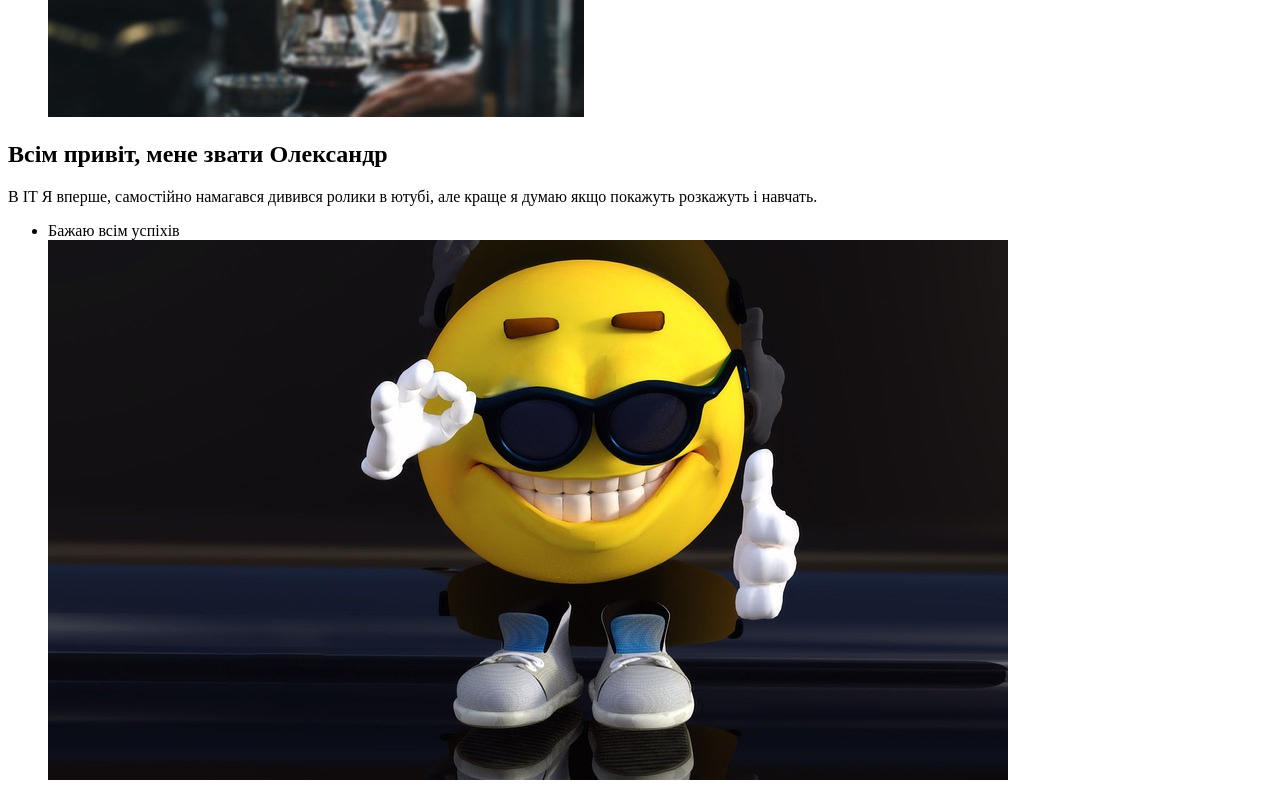
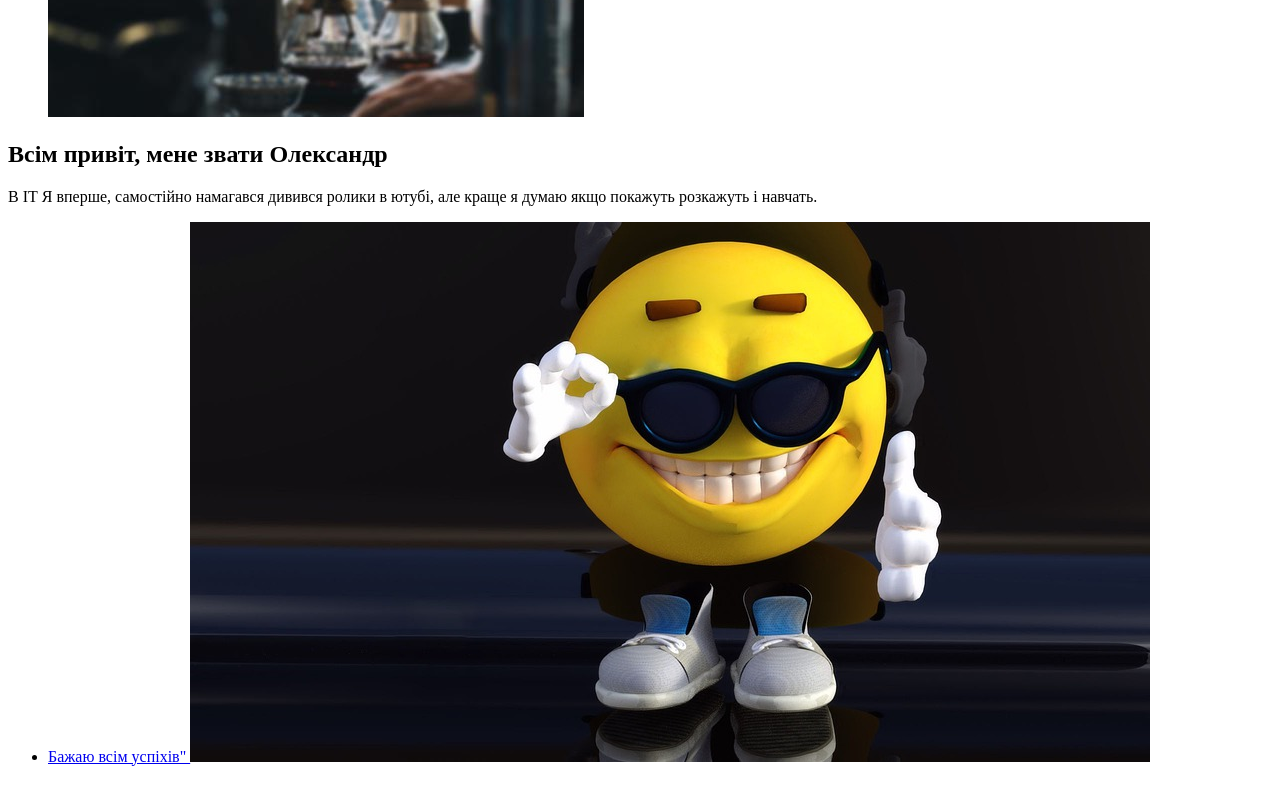
Before and after one commit to shmamedov1992/7171-html, a plain HTML site: page index.html in a window 1280 px wide. Shown: the part 304-1104 px from the top of the page. Drawn offline with Linux system fonts and the light colour scheme.

Commit message:
Added html

```diff
--- a/index.html
+++ b/index.html
@@ -26,11 +26,13 @@
     </main>
     <footer>
         <ul>
-            <li><lang="uk">Бажаю всім успіхів</lang></li>
-            <img src="img/smilie.jpg" alt="smilie"
-        </ul>
-    </footer>
-</body>
+            <li>
+                <a href="<lang="uk">Бажаю всім успіхів</lang>"
+                    <img src="img/smilie.jpg" alt="smilie"
+                </li>
+            </ul>
+        </footer>
+    </body>
 <food>
 
 </food>
```
